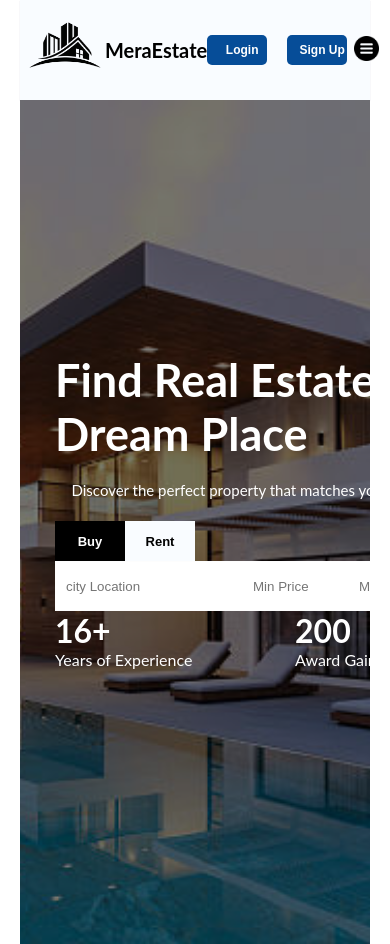
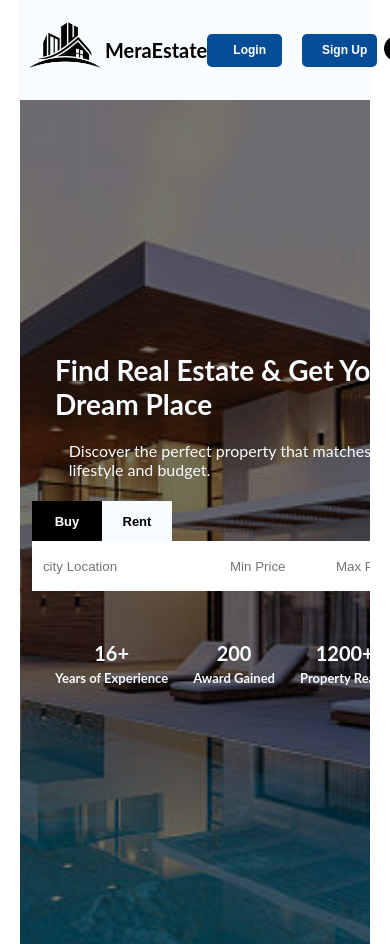
Before and after one commit to ameraehab/RealState, a React (Vite) app: page / in a window 390 px wide. Built offline with nearby package versions, Linux system fonts and the light colour scheme.

Commit message:
make the hero section more responsive

```diff
--- a/src/components/Routes/homePage/homePage.css
+++ b/src/components/Routes/homePage/homePage.css
@@ -14,7 +14,6 @@
   object-fit: cover;
 }
 
-/* الطبقة الشفافة */
 .home-layout::before {
   content: "";
   position: absolute;
@@ -26,7 +25,7 @@
   position: absolute;
   top: 30%;
   left: 10%;
-  color: white;
+  color: rgb(249, 252, 255);
   z-index: 1;
 }
 .heading {
@@ -39,7 +38,44 @@
   font-size: 15px;
   left: 3%;
 }
-.box {
+.main-box {
   display: flex;
   justify-content: space-between;
+  margin-top: 20px;
 }
+.main-box .box {
+  color: rgb(249, 252, 255);
+  text-align: center;
+}
+.main-box .box h1 {
+  font-size: 30px;
+}
+
+.main-box .box p {
+  font-weight: bold;
+  margin-top: 5px;
+}
+
+@media (max-width: 738px) {
+  .heading {
+    font-size: 28px;
+    width: 400px;
+  }
+  .description {
+    font-size: 16px;
+    width: 350px;
+  }
+  .main-box {
+    justify-content: flex-start;
+    gap: 25px;
+    margin-top: 50px;
+  }
+
+  .main-box .box h1 {
+    font-size: 20px;
+  }
+
+  .main-box .box p {
+    font-size: 13px;
+  }
+}
--- a/src/components/Routes/homePage/homePage.jsx
+++ b/src/components/Routes/homePage/homePage.jsx
@@ -10,16 +10,16 @@ function HomePage() {
           Discover the perfect property that matches your lifestyle and budget.
         </p>
         <Search />
-        <div className="box">
-          <div className="box1">
+        <div className="main-box">
+          <div className="box">
             <h1>16+</h1>
             <p>Years of Experience</p>
           </div>
-          <div className="box2">
+          <div className="box">
             <h1>200</h1>
             <p>Award Gained</p>
           </div>
-          <div className="box3">
+          <div className="box">
             <h1>1200+</h1>
             <p>Property Ready</p>
           </div>
--- a/src/components/navbar.css
+++ b/src/components/navbar.css
@@ -52,6 +52,7 @@
   transition: all 0.3s ease;
   width: 75px;
   height: 33px;
+  text-align: center;
 }
 .logIn:hover,
 .signUp:hover {
@@ -107,8 +108,6 @@
   }
   .logIn,
   .signUp {
-    width: 60px;
-    height: 30px;
     font-size: 12px;
   }
 }
--- a/src/components/search.css
+++ b/src/components/search.css
@@ -52,3 +52,10 @@ form button .icon-search {
   transform: translate(-50%, -50%);
   font-size: medium;
 }
+@media (max-width: 738px) {
+  .search-box {
+    position: relative;
+    right: 5%;
+    margin-top: 80px;
+  }
+}
```
